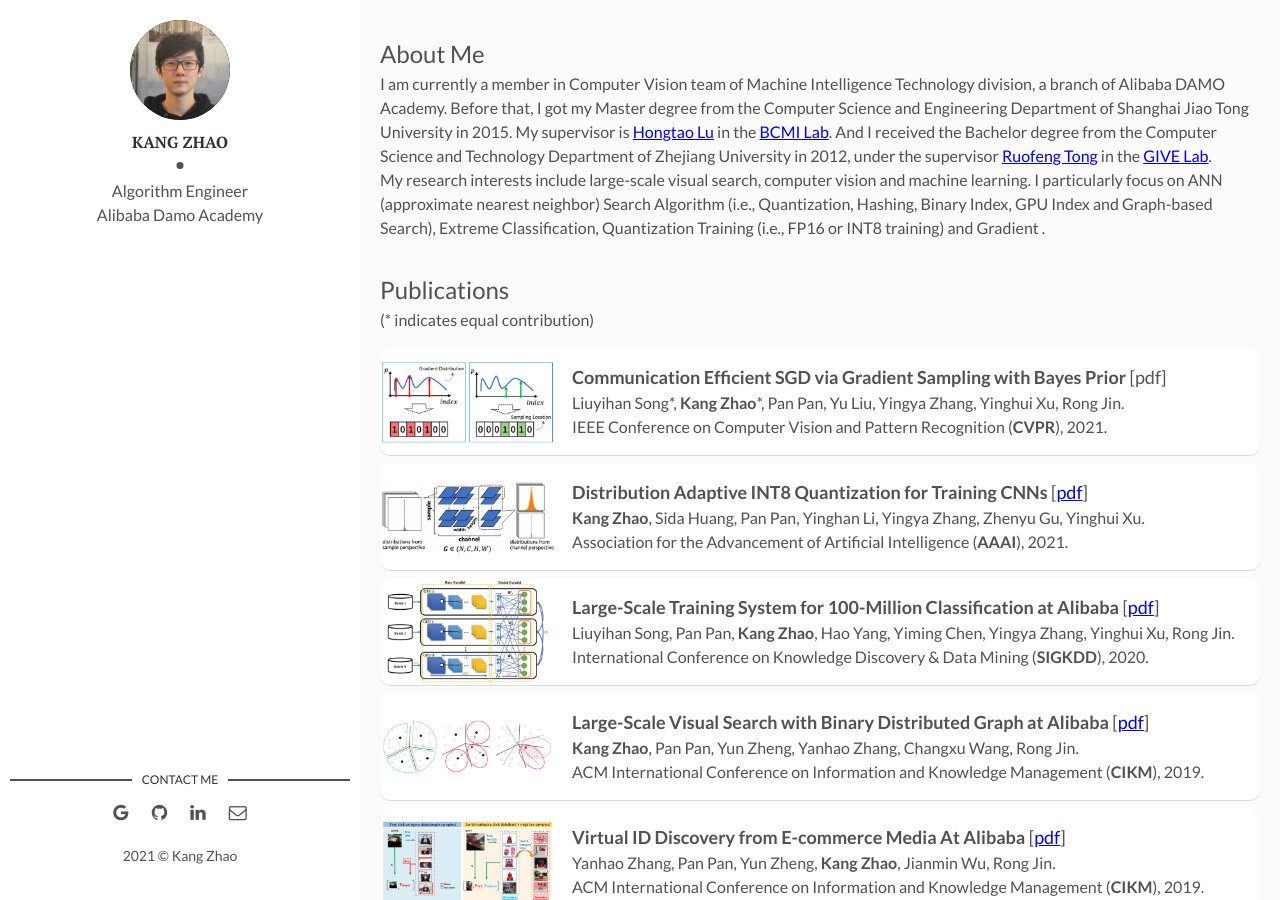
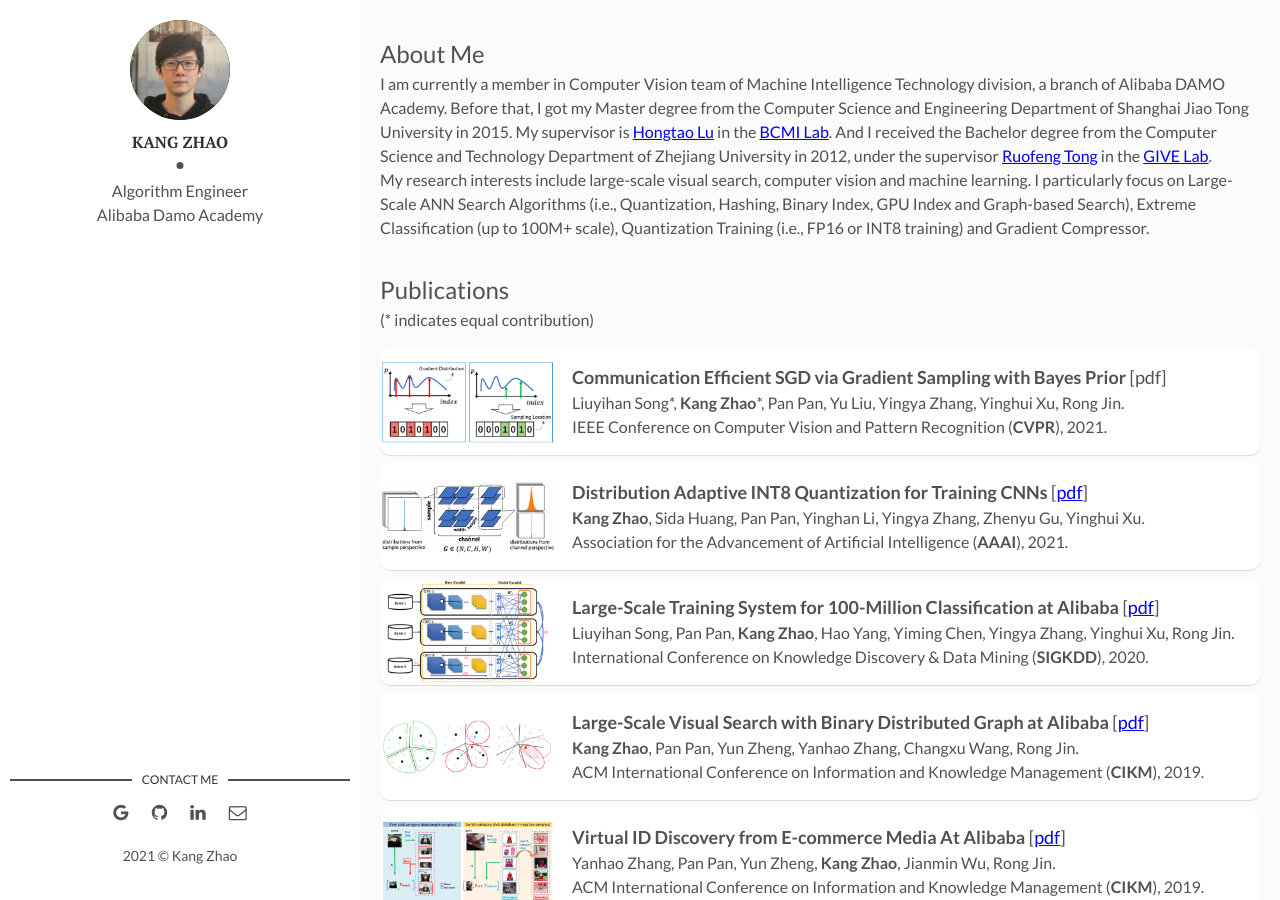
Before and after one commit to kangzhao2/kangzhao2.github.io, a Jekyll site: the page built from index.html, in a window 1280 px wide and 900 px high. Built offline with Jekyll 4.4.1, drawn with Linux system fonts in a browser that asks for light colours; the list of posts is cut into pages by our own code.

Commit message:
Update index.html

```diff
--- a/index.html
+++ b/index.html
@@ -2,7 +2,7 @@
 layout: main
 ---
 <body>
-<p><font size="5">About Me</font> <br>I am currently a member in Computer Vision team of Machine Intelligence Technology division, a branch of Alibaba DAMO Academy. Before that, I got my Master degree from the Computer Science and Engineering Department of Shanghai Jiao Tong University in 2015. My supervisor is <a href="http://www.cs.sjtu.edu.cn/PeopleDetail.aspx?id=95">Hongtao Lu</a> in the <a href="http://bcmi.sjtu.edu.cn/member.html">BCMI Lab</a>. And I received the Bachelor degree from the Computer Science and Technology Department of Zhejiang University in 2012, under the supervisor <a href="http://give.zju.edu.cn/memberHomepage/TongRuofeng.html">Ruofeng Tong</a> in the <a href="http://give.zju.edu.cn/portal/index.html">GIVE Lab</a>.<br>My research interests include large-scale visual search, computer vision and machine learning. I particularly focus on ANN (approximate nearest neighbor) Search Algorithm (i.e., Quantization, Hashing, Binary Index, GPU Index and Graph-based Search), Extreme Classification, Quantization Training (i.e., FP16 or INT8 training) and Gradient .
+<p><font size="5">About Me</font> <br>I am currently a member in Computer Vision team of Machine Intelligence Technology division, a branch of Alibaba DAMO Academy. Before that, I got my Master degree from the Computer Science and Engineering Department of Shanghai Jiao Tong University in 2015. My supervisor is <a href="http://www.cs.sjtu.edu.cn/PeopleDetail.aspx?id=95">Hongtao Lu</a> in the <a href="http://bcmi.sjtu.edu.cn/member.html">BCMI Lab</a>. And I received the Bachelor degree from the Computer Science and Technology Department of Zhejiang University in 2012, under the supervisor <a href="http://give.zju.edu.cn/memberHomepage/TongRuofeng.html">Ruofeng Tong</a> in the <a href="http://give.zju.edu.cn/portal/index.html">GIVE Lab</a>.<br>My research interests include large-scale visual search, computer vision and machine learning. I particularly focus on Large-Scale ANN Search Algorithms (i.e., Quantization, Hashing, Binary Index, GPU Index and Graph-based Search), Extreme Classification (up to 100M+ scale), Quantization Training (i.e., FP16 or INT8 training) and Gradient Compressor.
 </p>
 <p><font size="5">Publications</font><br>(* indicates equal contribution)</p>
 </body>
```
